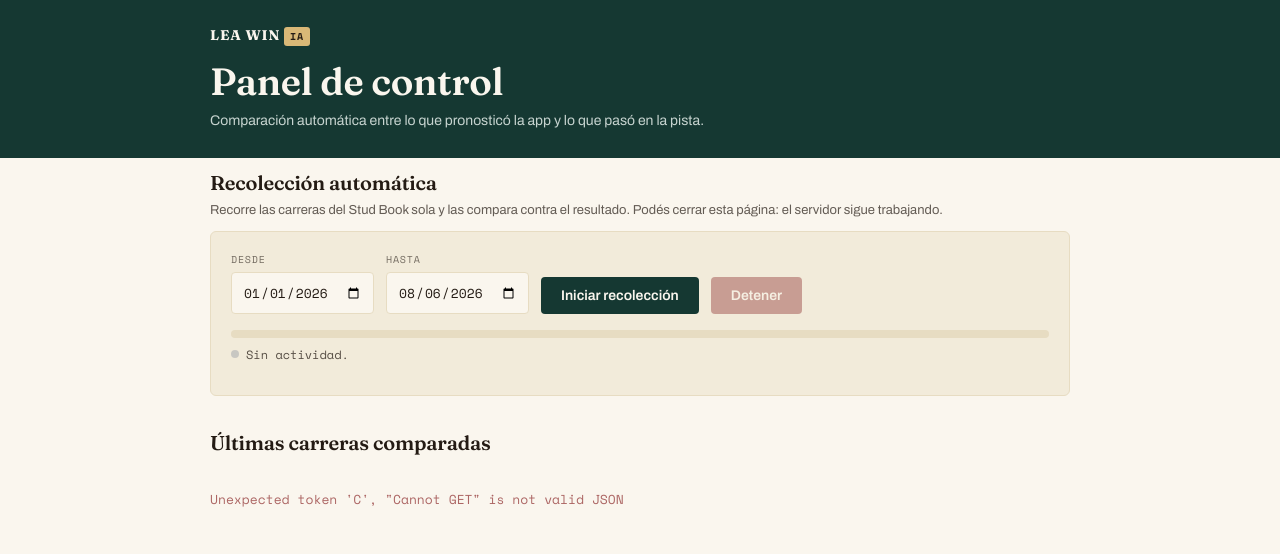
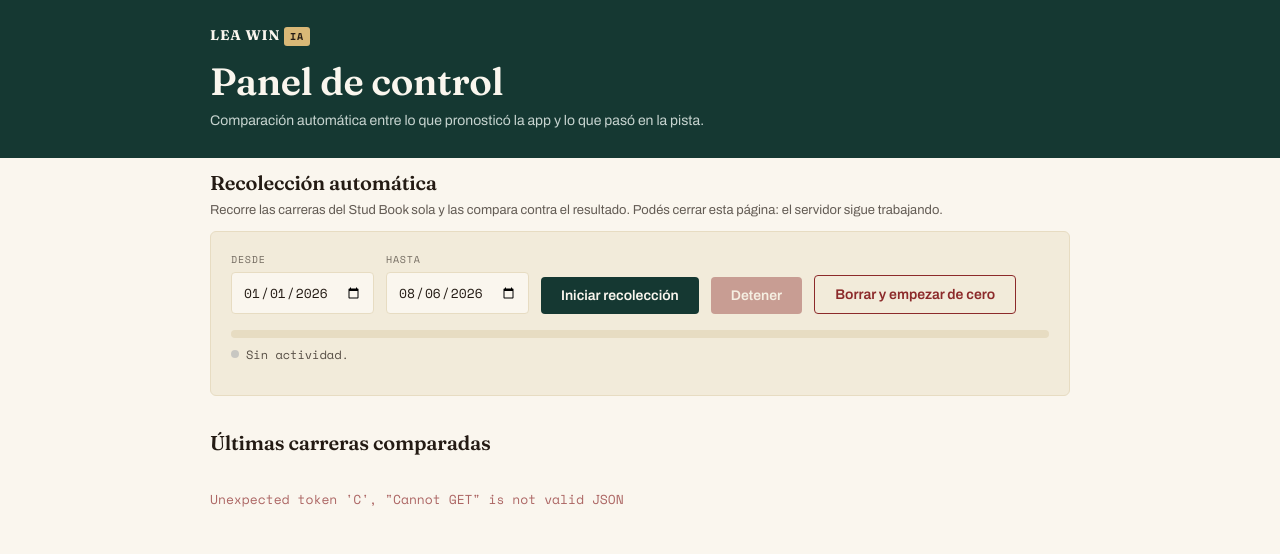
Before and after one commit to leadministrador/win-ia, a Python web app: template templates/admin.html in a window 1280 px wide. Shown: the top 554 px of the page. Run offline with Jinja, Linux system fonts and the light colour scheme; the template is opened without the code that fills it, so the values that code supplies are empty.

Commit message:
Boton para borrar y empezar de cero

```diff
--- a/templates/admin.html
+++ b/templates/admin.html
@@ -98,6 +98,11 @@
   .btn-run{ background:var(--verde-turf); color:var(--hueso); }
   .btn-run:hover{ background:var(--verde-turf-2); }
   .btn-stop{ background:var(--carmin); color:var(--hueso); }
+  .btn-borrar{
+    background:transparent; color:var(--carmin);
+    border:1.5px solid var(--carmin);
+  }
+  .btn-borrar:hover{ background:var(--carmin); color:#fff; }
   .btn:disabled{ opacity:.4; cursor:not-allowed; }
   .progreso{ margin-top:16px; }
   .progreso-bg{
@@ -161,6 +166,7 @@
       </div>
       <button class="btn btn-run" id="btn-run" onclick="arrancar()">Iniciar recolección</button>
       <button class="btn btn-stop" id="btn-stop" onclick="detener()" disabled>Detener</button>
+      <button class="btn btn-borrar" onclick="reiniciarTodo()">Borrar y empezar de cero</button>
     </div>
 
     <div class="progreso">
@@ -286,6 +292,21 @@ async function detener(){
   setTimeout(verEstado, 500);
 }
 
+async function reiniciarTodo(){
+  if (!confirm('Esto borra TODOS los pronósticos guardados y vuelve el algoritmo ' +
+               'a sus valores iniciales.\n\n¿Seguro?')) return;
+  try{
+    const r = await fetch('/api/admin/reiniciar?clave=' + encodeURIComponent(clave),
+                          {method:'POST'});
+    const d = await r.json();
+    alert(d.mensaje || d.error || 'Listo.');
+    cargar();
+    verEstado();
+  }catch(e){
+    alert('No se pudo borrar: ' + e.message);
+  }
+}
+
 async function verEstado(){
   try{
     const r = await fetch('/api/admin/estado?clave=' + encodeURIComponent(clave));
```
